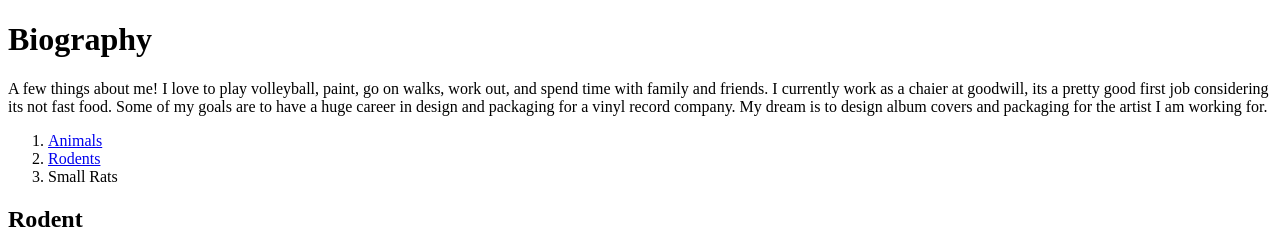
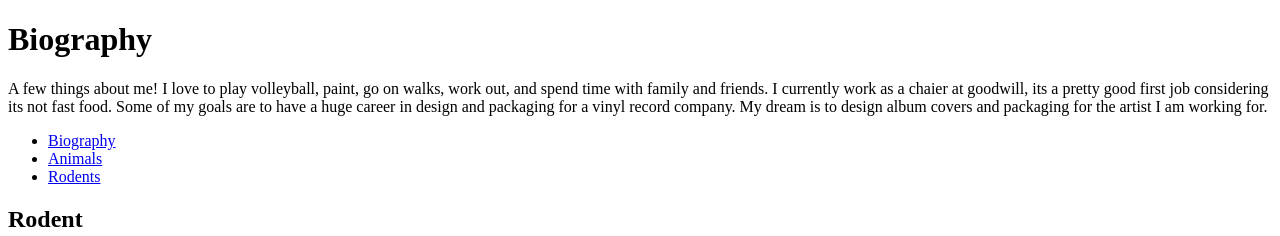
Before and after one commit to elijahtemple/portfolio, a plain HTML site: page index.html in a window 1280 px wide. Shown: the top 236 px of the page. Drawn offline with Linux system fonts and the light colour scheme.

Commit message:
Update index.html

```diff
--- a/index.html
+++ b/index.html
@@ -7,12 +7,12 @@
   <body>
     <p> A few things about me! I love to play volleyball, paint, go on walks, work out, and spend time with family and friends. I currently work as a chaier at goodwill, its a pretty good first job considering its not fast food. Some of my goals are to have a huge career in design and packaging for a vinyl record company. My dream is to design album covers and packaging for the artist I am working for.</p>
   </body>
-  <nav class="crumbs">
-  <ol>
-    <li class="crumb"><a href="#">Animals</a></li>
-    <li class="crumb"><a href="#">Rodents</a></li>
-    <li class="crumb">Small Rats</li>
-  </ol>
+<nav class="menu">
+  <ul>
+    <li><a href="#">Biography</a></li>
+    <li><a href="#">Animals</a></li>
+    <li><a href="#">Rodents</a></li>
+  </ul>
 </nav>
 </html>
 <h2>Rodent</h2>
```
